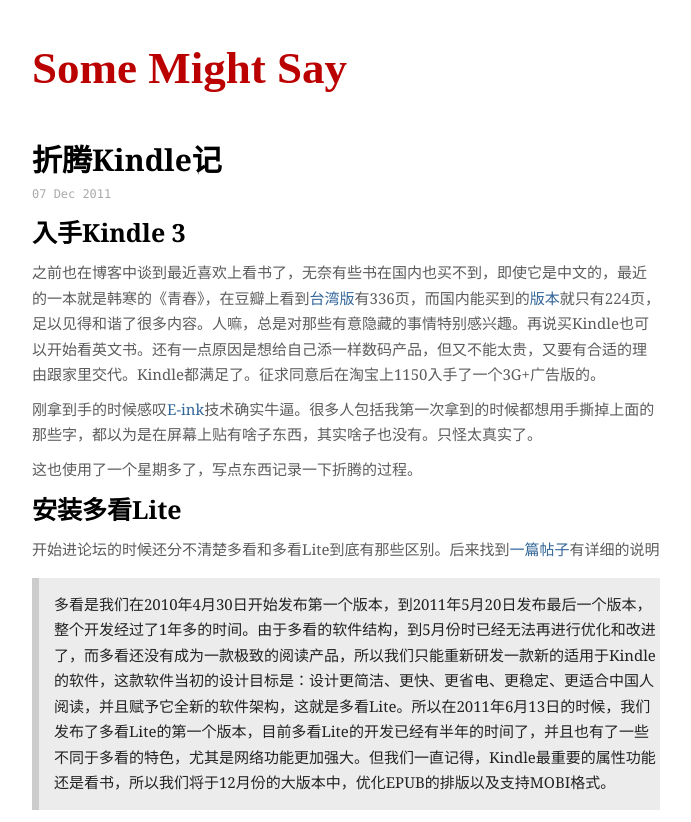
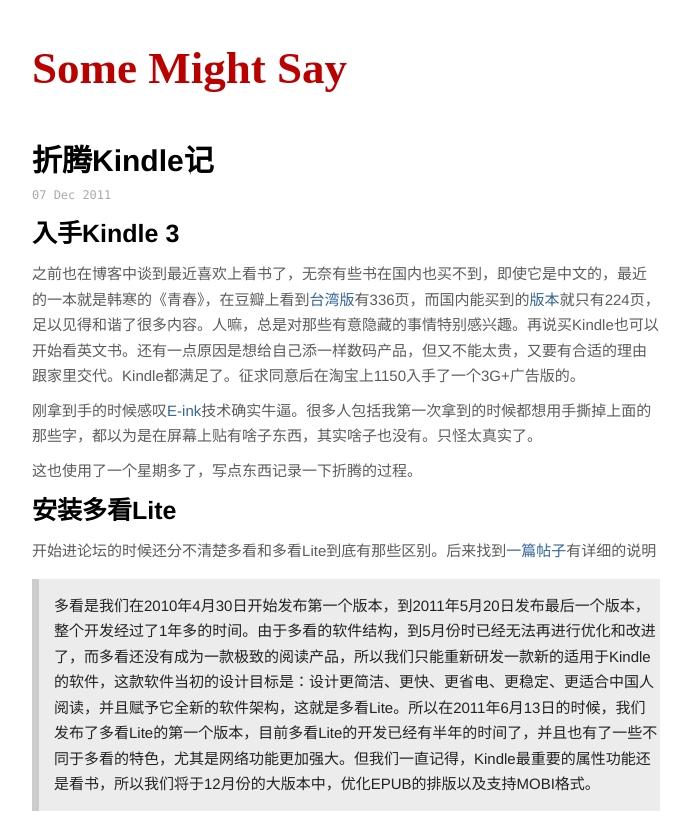
Before and after one commit to one3chens/somemightsay, a Jekyll site: the page built from _posts/Life/2011-12-07-play-with-kindle.md, in a window 1280 px wide. Shown: the top 822 px of the page, without its empty margins (294-985 px from the left). Built offline with Jekyll 4.4.1, drawn with Linux system fonts in a browser that asks for light colours; some web fonts are replaced; Markdown is read by kramdown in place of the engine named in the settings.

Commit message:
new css from itgonglun

```diff
--- a/css/main.css
+++ b/css/main.css
@@ -15,8 +15,7 @@
 
 body {
   background-color: #FFF;
-  font: 14px "Microsoft Yahei" Helvetica, Arial, sans-serif;
-  /*font-family: Georgia,"Times New Roman",Times,"Songti SC","SimSun",serif;*/
+  font: 14px "Microsoft Yahei", "Avenir Next", "Helvetica Neue", Avenir, Helvetica, "Lantinghei SC", "Hiragino Sans GB", sans-serif;
   font-size: small;
   text-align: center;
 }
@@ -26,33 +25,33 @@
 
 h1 {
   margin: 0.6em 0;
-  font: bold 30px/10px Georgia,"Times New Roman",Times,"Kai","Kaiti SC","KaiTi","BiauKai","楷体","楷体_GB2312",serif;
+  font: bold 30px/10px "Microsoft Yahei", "Avenir Next", "Helvetica Neue", Avenir, Helvetica, "Lantinghei SC", "Hiragino Sans GB", sans-serif;
 }
 
 h2 {
   margin: 0.6em 0;
-  font: bold 25px/25px Georgia,"Times New Roman",Times,"Kai","Kaiti SC","KaiTi","BiauKai","楷体","楷体_GB2312",serif;
+  font: bold 25px/25px "Microsoft Yahei", "Avenir Next", "Helvetica Neue", Avenir, Helvetica, "Lantinghei SC", "Hiragino Sans GB", sans-serif;
 }
 
 h3 {
   margin: 0.6em 0;
-  font: bold 20px/20px Georgia,"Times New Roman",Times,"Kai","Kaiti SC","KaiTi","BiauKai","楷体","楷体_GB2312",serif;
+  font: bold 20px/20px "Microsoft Yahei", "Avenir Next", "Helvetica Neue", Avenir, Helvetica, "Lantinghei SC", "Hiragino Sans GB", sans-serif;
 }
 
 h4 {
   margin: 0.6em 0;
-  font: bold 18px/18px Georgia,"Times New Roman",Times,"Kai","Kaiti SC","KaiTi","BiauKai","楷体","楷体_GB2312",serif;
+  font: bold 18px/18px "Microsoft Yahei", "Avenir Next", "Helvetica Neue", Avenir, Helvetica, "Lantinghei SC", "Hiragino Sans GB", sans-serif;
 }
 
 .posts li {
   margin: 1em 0;
   text-align: left;
   color: #5c5c5c;
-  font: normal 16px/1.70 "TIBch", "ClassicGrotesqueW01-Rg", Georgia, "Helvetica Neue", Arial, "Hiragino Sans GB", "STHeiti", "WenQuanYi Micro Hei", SimSun, sans-serif;
+  font: normal 16px/1.70 "Microsoft Yahei", "Avenir Next", "Helvetica Neue", Avenir, Helvetica, "Lantinghei SC", "Hiragino Sans GB", sans-serif;
 }
 
 strong {
-  font: bold 16px/16px Georgia,"Times New Roman",Times,"Kai","Kaiti SC","KaiTi","BiauKai","楷体","楷体_GB2312",serif;
+  font: bold 16px/16px "Microsoft Yahei", "Avenir Next", "Helvetica Neue", Avenir, Helvetica, "Lantinghei SC", "Hiragino Sans GB", sans-serif;
 }
 
 p {
@@ -91,7 +90,7 @@
 #home li {
   margin: 0;
   padding: 0;
-  font-family: "Microsoft Yahei" Helvetica, Arial, sans-serif;
+  font-family: "Microsoft Yahei", "Avenir Next", "Helvetica Neue", Avenir, Helvetica, "Lantinghei SC", "Hiragino Sans GB", sans-serif;
 }
 
 /*****************************************************************************/
@@ -193,7 +192,7 @@
 margin: 0.6em 0;
   text-align: left;
   color: #5c5c5c;
-  font: normal 15px/1.70 "TIBch", "ClassicGrotesqueW01-Rg", Georgia, "Helvetica Neue", Arial, "Hiragino Sans GB", "STHeiti", "WenQuanYi Micro Hei", SimSun, sans-serif;
+  font: normal 15px/1.70 "Microsoft Yahei", "Avenir Next", "Helvetica Neue", Avenir, Helvetica, "Lantinghei SC", "Hiragino Sans GB", sans-serif;
   /*text-indent: 32px;*/
 }
 
@@ -202,7 +201,7 @@
     /*margin: 1em 0; */
   text-align: left;
   color: #5c5c5c;
-  font: normal 15px/1.70 "TIBch", "ClassicGrotesqueW01-Rg", Georgia, "Helvetica Neue", Arial, "Hiragino Sans GB", "STHeiti", "WenQuanYi Micro Hei", SimSun, sans-serif;
+  font: normal 15px/1.70 "Microsoft Yahei", "Avenir Next", "Helvetica Neue", Avenir, Helvetica, "Lantinghei SC", "Hiragino Sans GB", sans-serif;
 
 }
 
```
